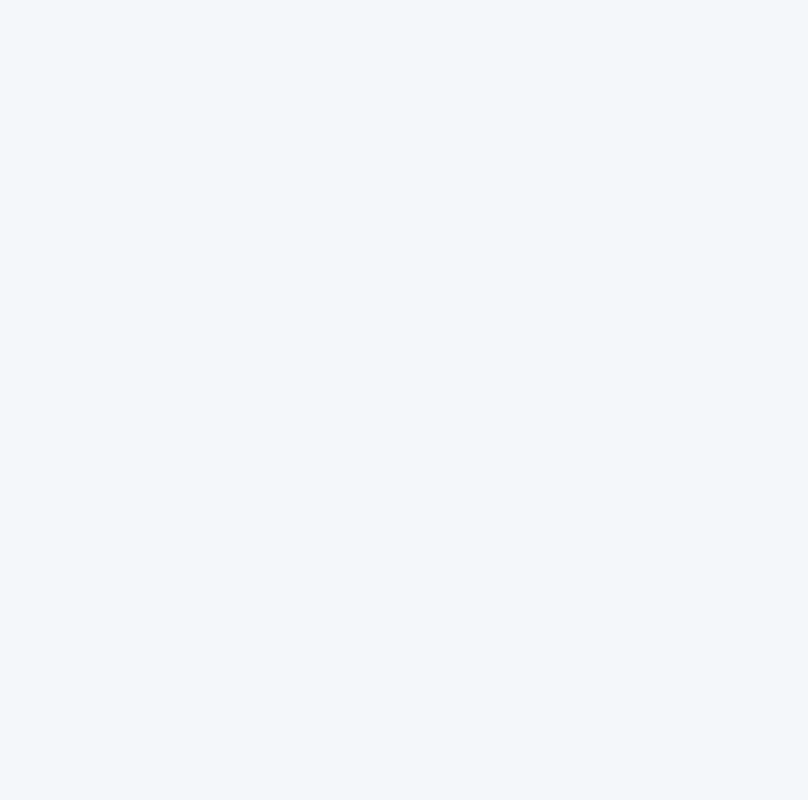
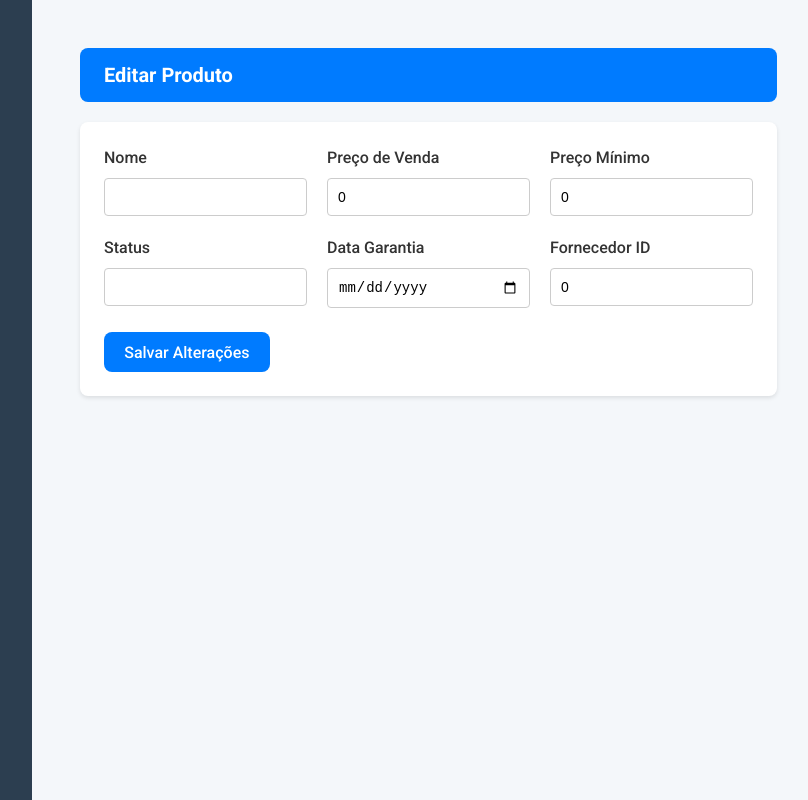
Before and after one commit to JadsonSS12/FirebirdShop, a React (Vite) app in the folder frontend/: page /produtos/editar/1 in a window 1280 px wide. Before the commit this address had no page. Shown: the whole page, without its empty margins (48-856 px from the left). Built offline with nearby package versions, Linux system fonts and the light colour scheme; no server answers.

Commit message:
Add product management features: create, edit, delete, and list products

```diff
--- a/frontend/src/App.tsx
+++ b/frontend/src/App.tsx
@@ -1,13 +1,14 @@
-import React from 'react';
-import { Routes, Route, Link } from 'react-router-dom';
-import ClientsPage from './pages/ClientsPage';
-/*import ProductsPage from './pages/ProductsPage';
-import SuppliersPage from './pages/SuppliersPage';*/
-import DashboardPage from './pages/DashboardPage';
-import MainLayout from './components/MainLayout';
-import './App.css';
-import AddClientPage from './pages/AddClientPage';
-import EditClientPage from './pages/EditClientPage';
+import React from "react";
+import { Routes, Route, Link } from "react-router-dom";
+import ClientsPage from "./pages/ClientsPage";
+import ProductPage from "./pages/ProductPage";
+import AddProductPage from "./pages/AddProductPage";
+import EditProductPage from "./pages/EditProductPage";
+import DashboardPage from "./pages/DashboardPage";
+import MainLayout from "./components/MainLayout";
+import "./App.css";
+import AddClientPage from "./pages/AddClientPage";
+import EditClientPage from "./pages/EditClientPage";
 
 const HomePage: React.FC = () => {
   return (
@@ -39,8 +40,10 @@ const App: React.FC = () => {
           <Route path="/cliente" element={<ClientsPage />} />
           <Route path="/cliente/novo" element={<AddClientPage />} />
           <Route path="/clientes/editar/:id" element={<EditClientPage />} />
-        {/*<Route path="/produtos" element={<ProductsPage />} />
-        <Route path="/fornecedores" element={<SuppliersPage />} />*/}
+          {/* Product CRUD routes */}
+          <Route path="/produtos" element={<ProductPage />} />
+          <Route path="/produtos/novo" element={<AddProductPage />} />
+          <Route path="/produtos/editar/:id" element={<EditProductPage />} />
         </Route>
       </Routes>
     </div>
--- /dev/null
+++ b/frontend/src/pages/AddProductPage.tsx
@@ -0,0 +1,133 @@
+// frontend/src/pages/AddProductPage.tsx
+import React, { useState } from "react";
+import { useNavigate } from "react-router-dom";
+import axios from "axios";
+import "./CrudPage.css";
+
+const initialFormState = {
+  nome: "",
+  preco_venda: 0,
+  preco_minimo: 0,
+  status: "",
+  data_garantia: "",
+  fornecedor_id: 0,
+};
+
+const AddProductPage: React.FC = () => {
+  const [formData, setFormData] = useState(initialFormState);
+  const navigate = useNavigate();
+
+  const handleChange = (e: React.ChangeEvent<HTMLInputElement>) => {
+    const { name, value } = e.target;
+    setFormData((prevState) => ({
+      ...prevState,
+      [name]:
+        name === "preco_venda" ||
+        name === "preco_minimo" ||
+        name === "fornecedor_id"
+          ? Number(value)
+          : value,
+    }));
+  };
+
+  const handleSubmit = (event: React.FormEvent) => {
+    event.preventDefault();
+    axios
+      .post("http://127.0.0.1:8000/produto/", formData)
+      .then(() => {
+        navigate("/produtos");
+      })
+      .catch((error) => {
+        alert(
+          `Erro ao adicionar produto: ${
+            error.response?.data?.detail || error.message
+          }`
+        );
+      });
+  };
+
+  return (
+    <div className="crud-page">
+      <header className="page-header">
+        <h1>Adicionar Novo Produto</h1>
+      </header>
+      <form className="crud-form" onSubmit={handleSubmit}>
+        <div className="form-grid">
+          <div className="form-group">
+            <label htmlFor="nome">Nome</label>
+            <input
+              id="nome"
+              name="nome"
+              type="text"
+              value={formData.nome}
+              onChange={handleChange}
+              required
+            />
+          </div>
+          <div className="form-group">
+            <label htmlFor="preco_venda">Preço de Venda</label>
+            <input
+              id="preco_venda"
+              name="preco_venda"
+              type="number"
+              step="0.01"
+              value={formData.preco_venda}
+              onChange={handleChange}
+              required
+            />
+          </div>
+          <div className="form-group">
+            <label htmlFor="preco_minimo">Preço Mínimo</label>
+            <input
+              id="preco_minimo"
+              name="preco_minimo"
+              type="number"
+              step="0.01"
+              value={formData.preco_minimo}
+              onChange={handleChange}
+              required
+            />
+          </div>
+          <div className="form-group">
+            <label htmlFor="status">Status</label>
+            <input
+              id="status"
+              name="status"
+              type="text"
+              value={formData.status}
+              onChange={handleChange}
+              required
+            />
+          </div>
+          <div className="form-group">
+            <label htmlFor="data_garantia">Data Garantia</label>
+            <input
+              id="data_garantia"
+              name="data_garantia"
+              type="date"
+              value={formData.data_garantia}
+              onChange={handleChange}
+              required
+            />
+          </div>
+          <div className="form-group">
+            <label htmlFor="fornecedor_id">Fornecedor ID</label>
+            <input
+              id="fornecedor_id"
+              name="fornecedor_id"
+              type="number"
+              value={formData.fornecedor_id}
+              onChange={handleChange}
+              required
+            />
+          </div>
+        </div>
+        <button type="submit" className="btn-primary">
+          Salvar Produto
+        </button>
+      </form>
+    </div>
+  );
+};
+
+export default AddProductPage;
--- /dev/null
+++ b/frontend/src/pages/EditProductPage.tsx
@@ -0,0 +1,147 @@
+// frontend/src/pages/EditProductPage.tsx
+import React, { useState, useEffect } from "react";
+import { useNavigate, useParams } from "react-router-dom";
+import axios from "axios";
+import "./CrudPage.css";
+
+const initialFormState = {
+  nome: "",
+  preco_venda: 0,
+  preco_minimo: 0,
+  status: "",
+  data_garantia: "",
+  fornecedor_id: 0,
+};
+
+const EditProductPage: React.FC = () => {
+  const [formData, setFormData] = useState(initialFormState);
+  const navigate = useNavigate();
+  const { id } = useParams();
+
+  useEffect(() => {
+    axios
+      .get(`http://127.0.0.1:8000/produto/${id}`)
+      .then((response) => setFormData(response.data))
+      .catch((error) => {
+        alert(
+          `Erro ao buscar produto: ${
+            error.response?.data?.detail || error.message
+          }`
+        );
+      });
+  }, [id]);
+
+  const handleChange = (e: React.ChangeEvent<HTMLInputElement>) => {
+    const { name, value } = e.target;
+    setFormData((prevState) => ({
+      ...prevState,
+      [name]:
+        name === "preco_venda" ||
+        name === "preco_minimo" ||
+        name === "fornecedor_id"
+          ? Number(value)
+          : value,
+    }));
+  };
+
+  const handleSubmit = (event: React.FormEvent) => {
+    event.preventDefault();
+    axios
+      .patch(`http://127.0.0.1:8000/produto/${id}`, formData)
+      .then(() => {
+        navigate("/produtos");
+      })
+      .catch((error) => {
+        alert(
+          `Erro ao editar produto: ${
+            error.response?.data?.detail || error.message
+          }`
+        );
+      });
+  };
+
+  return (
+    <div className="crud-page">
+      <header className="page-header">
+        <h1>Editar Produto</h1>
+      </header>
+      <form className="crud-form" onSubmit={handleSubmit}>
+        <div className="form-grid">
+          <div className="form-group">
+            <label htmlFor="nome">Nome</label>
+            <input
+              id="nome"
+              name="nome"
+              type="text"
+              value={formData.nome}
+              onChange={handleChange}
+              required
+            />
+          </div>
+          <div className="form-group">
+            <label htmlFor="preco_venda">Preço de Venda</label>
+            <input
+              id="preco_venda"
+              name="preco_venda"
+              type="number"
+              step="0.01"
+              value={formData.preco_venda}
+              onChange={handleChange}
+              required
+            />
+          </div>
+          <div className="form-group">
+            <label htmlFor="preco_minimo">Preço Mínimo</label>
+            <input
+              id="preco_minimo"
+              name="preco_minimo"
+              type="number"
+              step="0.01"
+              value={formData.preco_minimo}
+              onChange={handleChange}
+              required
+            />
+          </div>
+          <div className="form-group">
+            <label htmlFor="status">Status</label>
+            <input
+              id="status"
+              name="status"
+              type="text"
+              value={formData.status}
+              onChange={handleChange}
+              required
+            />
+          </div>
+          <div className="form-group">
+            <label htmlFor="data_garantia">Data Garantia</label>
+            <input
+              id="data_garantia"
+              name="data_garantia"
+              type="date"
+              value={formData.data_garantia}
+              onChange={handleChange}
+              required
+            />
+          </div>
+          <div className="form-group">
+            <label htmlFor="fornecedor_id">Fornecedor ID</label>
+            <input
+              id="fornecedor_id"
+              name="fornecedor_id"
+              type="number"
+              value={formData.fornecedor_id}
+              onChange={handleChange}
+              required
+            />
+          </div>
+        </div>
+        <button type="submit" className="btn-primary">
+          Salvar Alterações
+        </button>
+      </form>
+    </div>
+  );
+};
+
+export default EditProductPage;
--- /dev/null
+++ b/frontend/src/pages/ProductPage.tsx
@@ -0,0 +1,75 @@
+// frontend/src/pages/ProductPage.tsx
+import React, { useEffect, useState } from "react";
+import axios from "axios";
+import DataTable from "../components/DataTable";
+import { Link, useNavigate } from "react-router-dom";
+import "./CrudPage.css";
+
+interface Product {
+  id: number;
+  nome: string;
+  preco_venda: number;
+  preco_minimo: number;
+  status: string;
+  data_garantia: string;
+  fornecedor_id: number;
+}
+
+const ProductPage: React.FC = () => {
+  const [products, setProducts] = useState<Product[]>([]);
+  const navigate = useNavigate();
+
+  const handleEdit = (id: number) => {
+    navigate(`/produtos/editar/${id}`);
+  };
+
+  const handleDelete = (id: number) => {
+    if (window.confirm("Tem certeza que deseja excluir este produto?")) {
+      axios
+        .delete(`http://127.0.0.1:8000/produto/${id}`)
+        .then(() => {
+          setProducts(products.filter((product) => product.id !== id));
+        })
+        .catch((error) => console.error("Erro ao deletar produto:", error));
+    }
+  };
+
+  useEffect(() => {
+    axios
+      .get<Product[]>("http://127.0.0.1:8000/produto/")
+      .then((response) => setProducts(response.data));
+  }, []);
+
+  const columns = [
+    { header: "Nome", accessor: "nome" },
+    { header: "Preço Venda", accessor: "preco_venda" },
+    { header: "Preço Mínimo", accessor: "preco_minimo" },
+    { header: "Status", accessor: "status" },
+    { header: "Data Garantia", accessor: "data_garantia" },
+    { header: "Fornecedor", accessor: "fornecedor_id" },
+  ];
+
+  return (
+    <div className="crud-page">
+      <header className="page-header">
+        <h1>Produtos</h1>
+        <div className="header-actions">
+          <Link to="/produtos/novo">
+            <button className="btn-primary">Adicionar Produto</button>
+          </Link>
+        </div>
+      </header>
+
+      <div className="table-container">
+        <DataTable
+          columns={columns}
+          data={products}
+          onEdit={handleEdit}
+          onDelete={handleDelete}
+        />
+      </div>
+    </div>
+  );
+};
+
+export default ProductPage;
```
Also changed, not shown: 1 other file (tests, documents, lock files or other folders). Lines whose indentation alone changed are shown as unchanged.
